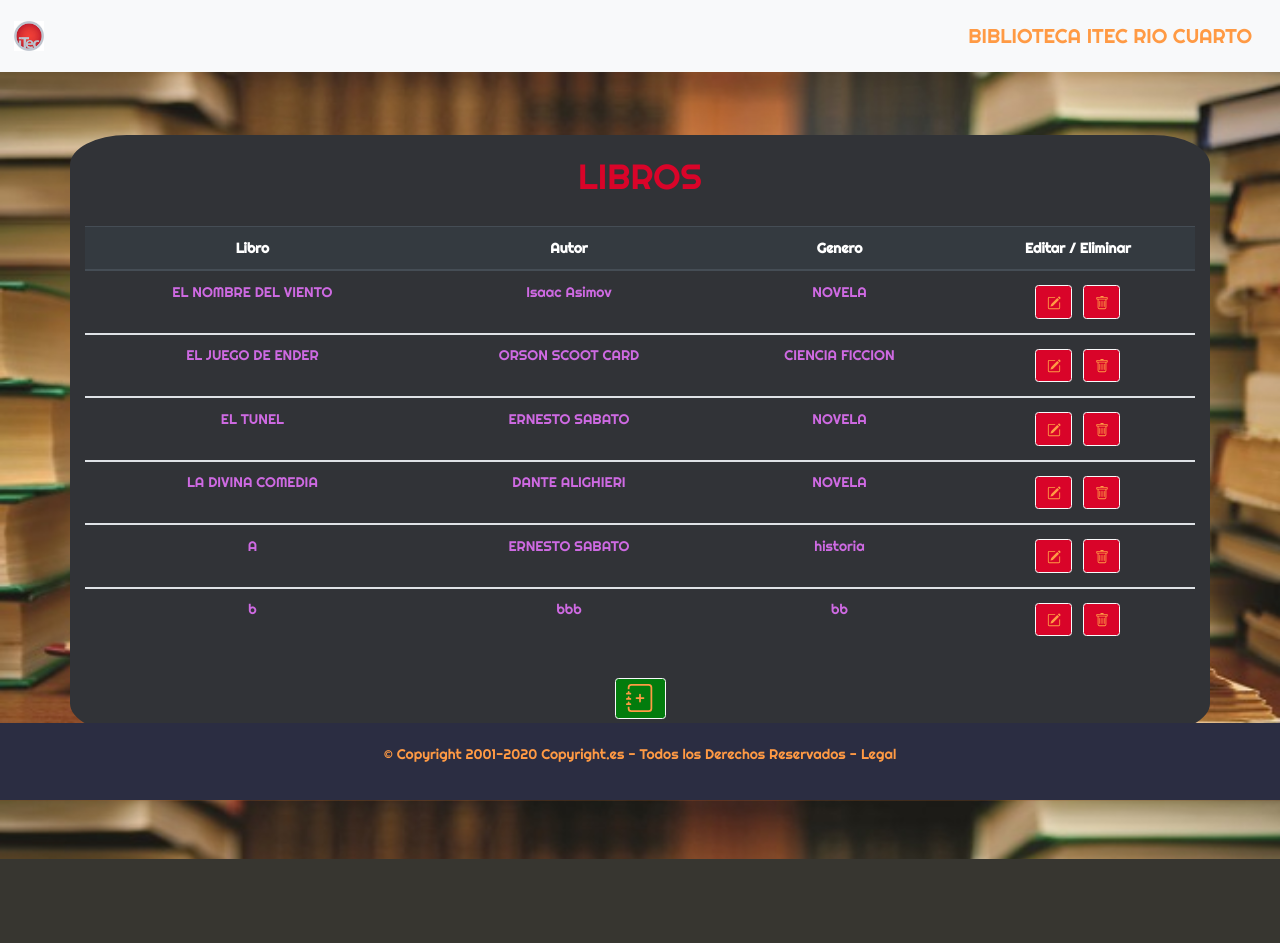
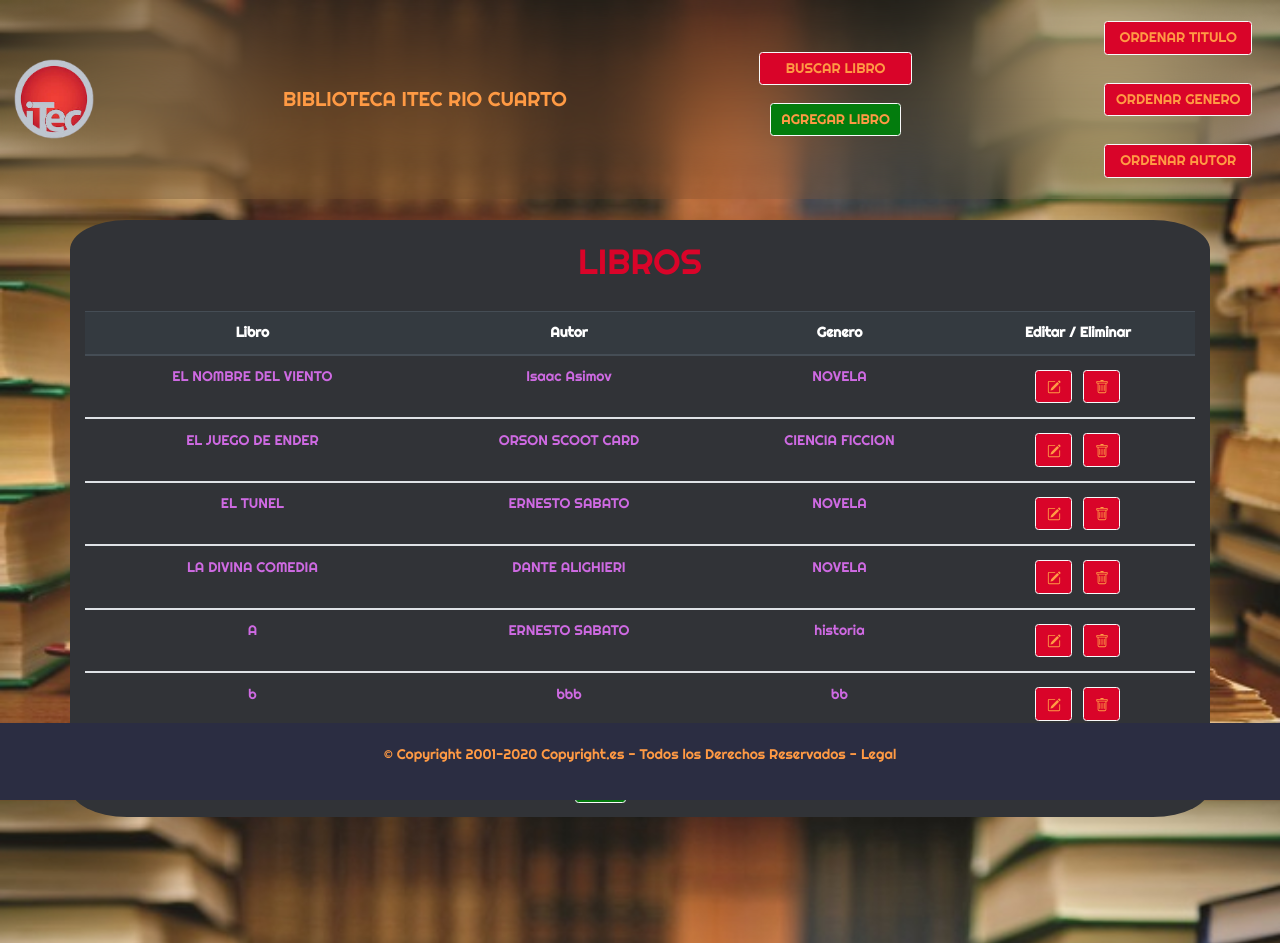
Before and after one commit to daniel-galetto/books, a Flask app: page / in a window 1280 px wide. Before the commit the page ends 859 px from the top, so only its background shows below. Run offline with Flask 2, Linux system fonts and the light colour scheme; some libraries are stand-ins or nearby versions; some web fonts are replaced.

Commit message:
beta 1.0

```diff
--- a/app.py
+++ b/app.py
@@ -22,10 +22,28 @@ def mostrarLibros():
     libros = session.query(Libro).all()
     return render_template('libros.html', libros=libros)
 
+# ORDEN ALFABETICO titulo / genero / autor
+@app.route('/orden/titulo')
+def ordenLibrosTitulo():
+    libros = session.query(Libro).order_by(Libro.titulo).all()
+    return render_template('libros.html', libros=libros)
+
+@app.route('/orden/genero')
+def ordenLibrosGenero():
+    libros = session.query(Libro).order_by(Libro.genero)
+    return render_template('libros.html', libros=libros)
+
+@app.route('/orden/autor')
+def ordenLibrosAutor():
+    libros = session.query(Libro).order_by(Libro.autor)
+    return render_template('libros.html', libros=libros)
+
+# FUNCIONALIDAD BUSCAR
 @app.route('/buscar')
 def buscarLibros():
     libros = session.query(Libro).all()
-    return render_template('buscar.html')
+    return render_template('buscar.html', libros=libros)
+
 
 
 # This will let us Create a new book and save it in our database
@@ -54,6 +72,8 @@ def editarLibro(libro_id):
         return redirect(url_for('mostrarLibros')) # modificacion de identacion bug en boton volver
     else:
         return render_template('editarLibro.html', libro=libroEditado)
+
+
 
 
 # This will let us Delete our book
--- a/static/css/style.css
+++ b/static/css/style.css
@@ -94,7 +94,12 @@ body, html {
 .container{
   background-color: #313337;
   border-radius: 5%;
-  /* backdrop-filter: blur(50px); */
+
+}
+
+
+.blur {
+  backdrop-filter: blur(50px);
 }
 
 h1 {
@@ -141,7 +146,7 @@ a:visited {
 }
 
 /*----------boton menu ---------*/
-/*
+
 .button
 {
     position: relative;
@@ -198,7 +203,7 @@ a:visited {
     width: 100%;
     height: 100%;
 }
-*/
+
 /*--------BOTON BUSCAR -------*/
 
 
--- a/templates/libros.html
+++ b/templates/libros.html
@@ -4,30 +4,32 @@
     <meta charset="UTF-8">
     <meta name="viewport" content="width=device-width, initial-scale=1.0">
     <link rel="stylesheet" href="https://stackpath.bootstrapcdn.com/bootstrap/4.5.2/css/bootstrap.min.css" integrity="sha384-JcKb8q3iqJ61gNV9KGb8thSsNjpSL0n8PARn9HuZOnIxN0hoP+VmmDGMN5t9UJ0Z" crossorigin="anonymous">
+    <script src="https://code.jquery.com/jquery-3.5.1.slim.min.js" integrity="sha384-DfXdz2htPH0lsSSs5nCTpuj/zy4C+OGpamoFVy38MVBnE+IbbVYUew+OrCXaRkfj" crossorigin="anonymous"></script>
+    <script src="https://cdn.jsdelivr.net/npm/popper.js@1.16.1/dist/umd/popper.min.js" integrity="sha384-9/reFTGAW83EW2RDu2S0VKaIzap3H66lZH81PoYlFhbGU+6BZp6G7niu735Sk7lN" crossorigin="anonymous"></script>
+    <link rel="stylesheet" href="{{ url_for('static', filename='css/navbar.css') }}">
     <link rel="stylesheet" href="{{ url_for('static', filename='css/style.css') }}">
     <title>Libros</title>
 
 </head>
 <body>
   <!-- Image and text -->
-  <nav class="navbar navbar-light bg-light">
-    <img src="{{url_for('static', filename='img/itec.jpeg')}}" width="30" height="30" class="d-inline-block align-top" alt="" loading="lazy">
+  <nav class="navbar navbar-light blur">
+    <img src="{{url_for('static', filename='img/itec.png')}}" width="80" height="80" class="d-inline-block align-top " alt="" loading="lazy">
     <p class="Righteous m-3" id="title">BIBLIOTECA ITEC RIO CUARTO</p>
 
-
-    <!--
-
-    <button class="button one"> BUSCAR </button>
-
-    <div class="container1">
-      <input type="text" placeholder="Search...">
-    <div class="search"></div>
-    -->
-  </div>
-
+    <div class="d-flex flex-column">
+      <button type="button" class="btn btn-light m-1 botones"><a href="{{url_for('buscarLibros')}}">BUSCAR LIBRO</a></button>
+      <button type="button" class="btn btn-light m-3 botones verde"><a href="{{url_for('nuevoLibro')}}">AGREGAR LIBRO</a></button>
+    </div>
+    <div class="d-flex flex-column">
+      <button type="button" class="btn btn-light m-3 botones"><a href="{{url_for('ordenLibrosTitulo')}}">ORDENAR TITULO</a></button>
+      <button type="button" class="btn btn-light m-3 botones"><a href="{{url_for('ordenLibrosGenero')}}">ORDENAR GENERO</a></button>
+      <button type="button" class="btn btn-light m-3 botones"><a href="{{url_for('ordenLibrosAutor')}}">ORDENAR AUTOR</a></button>
+    </div>
   </nav>
 
-  <br><br><br>
+
+  <br>
 
     <div class="container">
         <br>
@@ -72,7 +74,7 @@
                   <path fill-rule="evenodd" d="M8 5.5a.5.5 0 0 1 .5.5v1.5H10a.5.5 0 0 1 0 1H8.5V10a.5.5 0 0 1-1 0V8.5H6a.5.5 0 0 1 0-1h1.5V6a.5.5 0 0 1 .5-.5z"/>
                 </svg>
               </a></button>
-
+              <button type="button" class="btn btn-light m-1 botones"><a href="{{url_for('buscarLibros')}}">buscar </a></button>
           </div>
         </div>
     </div >
```
Also changed, not shown: templates/buscar.html (+39 -4 lines), templates/editarLibro.html (+6 -1 lines), templates/eliminarLibro.html (+6 -1 lines), templates/nuevoLibro.html (+6 -1 lines), libros.db, static/img/itec.jpeg (deleted), static/img/itec.png (added), 1 other file.
